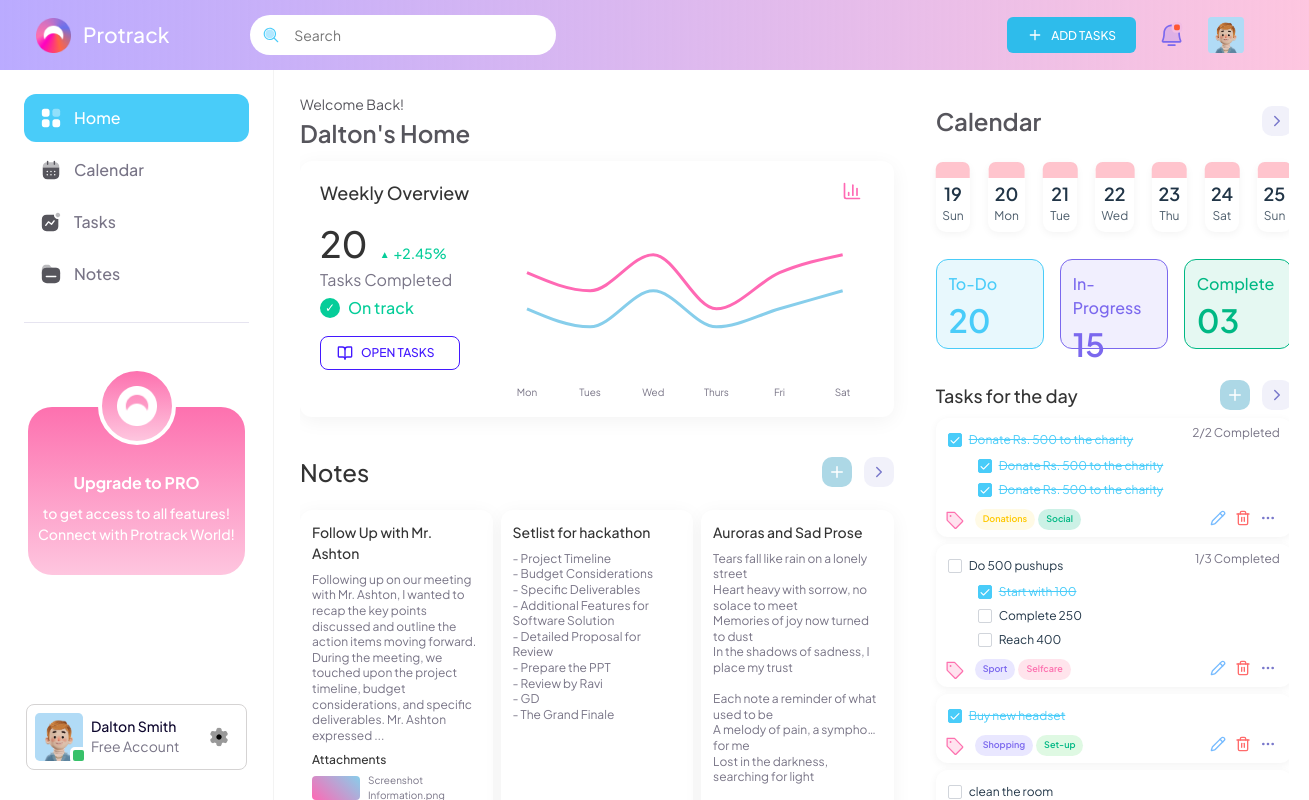
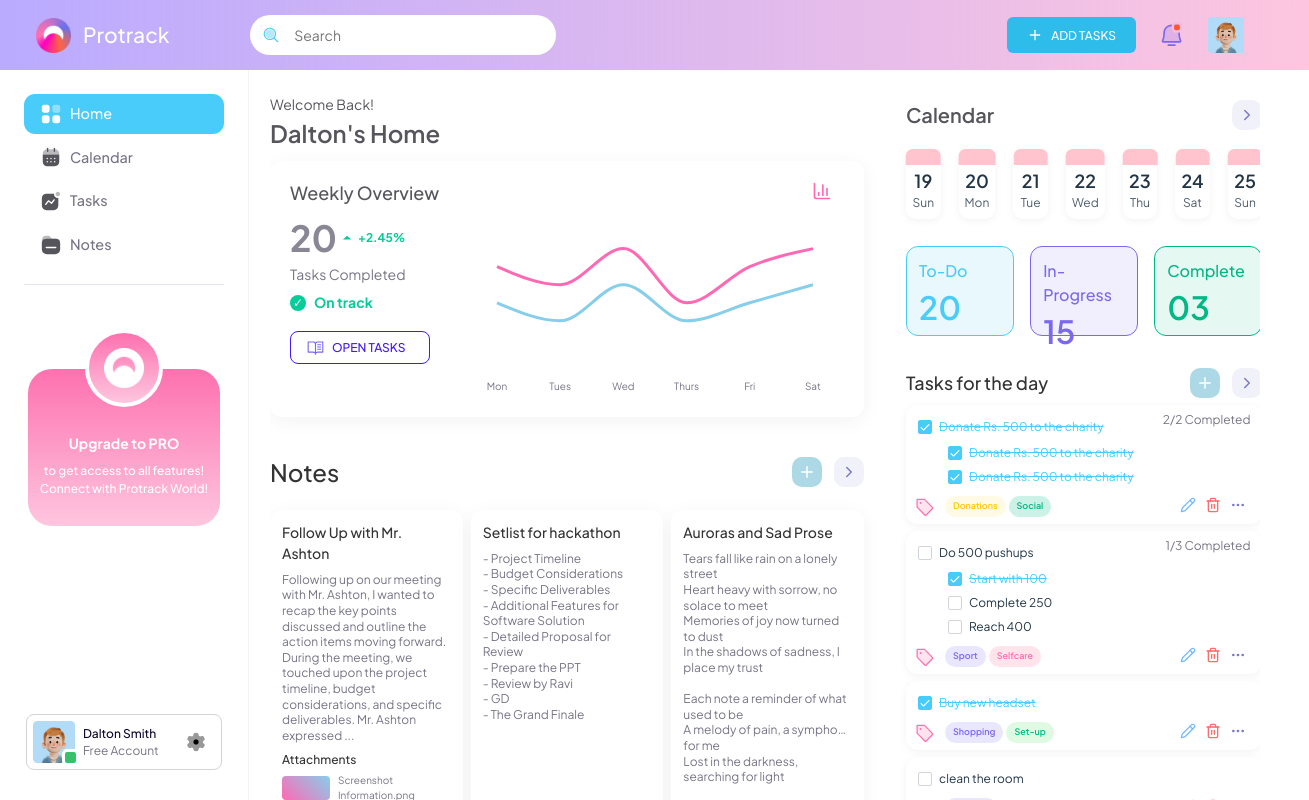
Before and after one commit to krithika7402/creative-nomads, a React (Vite) app: page / in a window 1280 px wide. Shown: the whole page, 1309 px wide, since content can reach past the window. Built offline with nearby package versions, Linux system fonts and the light colour scheme.

Commit message:
header and sidebar done

```diff
--- a/src/App.css
+++ b/src/App.css
@@ -13,7 +13,7 @@
 
 .main-content {
   flex: 1;
-  margin-left: 280px;
+  margin-left: 250px;
   overflow-y: auto;
   padding: 20px 20px 0 20px;
   margin-right: 0rem;
--- a/src/components/Calendar/Calendar.css
+++ b/src/components/Calendar/Calendar.css
@@ -14,7 +14,7 @@
 }
 
 .calendar-header h2 {
-  font-size: 24px;
+  font-size: 20px;
   font-weight: 600;
   color: #56555c;
 }
--- a/src/components/Sidebar/Sidebar.css
+++ b/src/components/Sidebar/Sidebar.css
@@ -1,5 +1,5 @@
 .sidebar {
-    width: 14.0625rem; /* 225px */
+    width: 200px;
     height: 100vh;
     background: white;
     padding: 0 1.5rem; /* 24px */
@@ -22,16 +22,16 @@
 .menu-item {
     display: flex;
     align-items: center;
-    padding: 0.75rem 1rem; /* 12px 16px */
-    gap: 0.75rem; /* 12px */
-    border-radius: 0.75rem; /* 12px */
+    padding: 0.55rem 1rem; /* 12px 16px */
+    gap: 8px;
+    border-radius: 0.7rem; /* 12px */
     cursor: pointer;
     color: #787486;
     transition: all 0.3s ease;
 }
 
 .menu-item span {
-    font-size: 1rem; /* 16px */
+    font-size: 0.9rem; /* 16px */
     font-weight: 500;
 }
 
@@ -51,7 +51,7 @@
 .sidebar-divider {
     height: 0.0625rem; /* 1px */
     background-color: #E6E4F0;
-    margin: 1.5rem 0; /* 24px 0 */
+    margin: 1.25rem 0; /* 24px 0 */
     width: 100%;
 }
 
--- a/src/components/UpgradeToPro/Upgrade.css
+++ b/src/components/UpgradeToPro/Upgrade.css
@@ -31,12 +31,12 @@
 
 .pro-header {
     margin-top: 48px;
-    font-size: 16px;
+    font-size: 14px;
     font-weight: 700;
 }
 
 .pro-paragraph {
     margin-top: 8px;
-    font-size: 14px;
+    font-size: 12px;
     font-weight: 500;
 }
--- a/src/components/UserProfileButton/UserProfileButton.css
+++ b/src/components/UserProfileButton/UserProfileButton.css
@@ -2,7 +2,7 @@
     display: flex;
     align-items: center;
     justify-content: space-between;
-    padding: 8px 8px;
+    padding: 6px 6px;
     background: white;
     border-radius: 8px;
     border: 1px solid #d5d3d3;
@@ -18,8 +18,8 @@
 
 .avatar-container {
     position: relative;
-    width: 48px;
-    height: 48px;
+    width: 42px;
+    height: 42px;
     border-radius: 10%;
     background-color: #B1DBF6;
 }
@@ -48,17 +48,17 @@
 }
 
 .user-details h4 {
-    font-size: 14px;
+    font-size: 12px;
     font-weight: 500;
     color: #0D062D;
     text-align: left;
     padding: 0;
-    line-height: 1.4;
+    line-height: 1.3s;
     margin: 0;
 }
 
 .user-details span {
-    font-size: 14px;
+    font-size: 12px;
     color: #787486;
     padding: 0;
     line-height: 1.4;
--- a/src/components/WeeklyOverview/WeeklyOverview.css
+++ b/src/components/WeeklyOverview/WeeklyOverview.css
@@ -11,18 +11,17 @@
 
 .home-welcome h1 {
   font-size: 2rem; /* 32px */
-  color: #333;
+  color: #56555c;
   font-weight: 500;
   margin: 0;
 }
 
 .weekly-overview-container {
   background: white;
-  /* width: 39rem; */
   height: 14.5rem;
-  border-radius: 0.75rem;  /* 12px */
-  padding: 0.75rem 1.5rem 0.75rem 1.25rem;  /* 12px 24px 12px 20px */
-  box-shadow: 0 0.25rem 1.25rem rgba(0, 0, 0, 0.05);  /* 0px 4px 20px */
+  border-radius: 0.75rem; /* 12px */
+  padding: 0.75rem 1.5rem 0.75rem 1.25rem; /* 12px 24px 12px 20px */
+  box-shadow: 0 0.25rem 1.25rem rgba(0, 0, 0, 0.05); /* 0px 4px 20px */
 }
 
 .header-section {
@@ -30,32 +29,32 @@
   justify-content: space-between;
   align-items: center;
   line-height: 1;
-  margin-bottom: 0.875rem;  /* 14px */
+  margin-bottom: 0.5rem; /* 14px */
 }
 
 .header-section h3 {
   font-weight: 500;
-  color: #333;
+  color: #56555c;
   margin: 0;
-  font-size: 1.125rem;  /* 18px */
+  font-size: 1.125rem; /* 18px */
 }
 
 .chart-button {
   background: none;
   border: none;
   cursor: pointer;
-  padding: 0.5rem;  /* 8px */
+  padding: 0.5rem; /* 8px */
 }
 
 .content-wrapper {
   display: flex;
-  height: calc(100% - 2.5rem);  /* 40px */
-  gap: 2.5rem;  /* 40px */
+  height: calc(100% - 2.5rem); /* 40px */
+  gap: 2.5rem; /* 40px */
 }
 
 .stats-section {
   flex: 0 0 auto;
-  width: 8.75rem;  /* 140px */
+  width: 8.75rem; /* 140px */
   display: flex;
   flex-direction: column;
   justify-content: space-between;
@@ -63,130 +62,116 @@
 
 .number-stats {
   display: flex;
-  align-items: baseline;
-  gap: 0.75rem;  /* 12px */
+  align-items: center;
+  gap: 0;
 }
 
 .number-stats h2 {
-  font-size: 2.25rem;  /* 36px */
+  font-size: 2.25rem; /* 36px */
   font-weight: 500;
-  color: #333;
-  margin: 0;
   line-height: 1;
-}
-
-.percentage-increase {
-  color: #4ade80;
-  font-size: 0.875rem;  /* 14px */
-  font-weight: 500;
-  display: flex;
-  align-items: center;
-  gap: 0.25rem;  /* 4px */
-}
-
-.triangle {
-  font-size: 0.625rem;  /* 10px */
-  display: inline-block;
-  line-height: 1;
-  margin-top: 0.125rem;  /* 2px */
-}
-
-.custom-tooltip {
-  padding: 0.25rem 0.75rem;  /* 4px 12px */
-  border-radius: 0.25rem;  /* 4px */
-  font-size: 0.875rem;  /* 14px */
-  font-weight: 500;
-}
-
-.number-stats h2 {
-  font-size: 2.25rem;  /* 36px */
-  font-weight: 500;
-  margin-bottom: 1.5rem;  /* 24px */
-  color: #333;
+  color: #888793;
+  font-weight: 700;
   margin: 0;
 }
 
 .percentage-increase {
-  color: #05CD99;
-  font-size: 0.875rem;  /* 14px */
+  color: #05cd99;
+  font-size: 12px;
+  font-weight: bold;
+  display: flex;
+  align-items: center;
+}
+
+.triangle {
+  font-size: 1rem; /* 10px */
+  display: inline-block;
+  line-height: 1;
+}
+
+.custom-tooltip {
+  padding: 0.25rem 0.75rem;
+  border-radius: 0.25rem;
+  font-size: 0.875rem;
   font-weight: 500;
 }
 
 .stats-label {
   display: block;
   color: #787486;
-  font-size: 1rem;  /* 16px */
+  font-size: 14px;
   line-height: 0;
 }
 
 .status {
   display: flex;
   align-items: center;
-  gap: 0.5rem;  /* 8px */
+  gap: 0.5rem; /* 8px */
 }
 
 .status-icon {
-  background: #05CD99;
+  background: #05cd99;
   color: white;
-  width: 1.25rem;  /* 20px */
-  height: 1.25rem;  /* 20px */
+  width: 1rem; /* 20px */
+  height: 1rem; /* 20px */
   border-radius: 50%;
   display: flex;
   align-items: center;
   justify-content: center;
-  font-size: 0.75rem;  /* 12px */
+  font-size: 0.75rem; /* 12px */
 }
 
 .status-text {
-  color: #05CD99;
-  font-weight: 500;
+  color: #05cd99;
+  font-weight: 700;
+  font-size: 14px;
 }
 
 .open-tasks-button {
   display: flex;
   align-items: center;
-  gap: 0.5rem;  /* 8px */
-  padding: 0.5rem 1rem;  /* 8px 16px */
-  border: 0.0625rem solid #4318ff;  /* 1px */
-  border-radius: 0.5rem;  /* 8px */
-  font-family: 'Plus Jakarta Sans', sans-serif;
+  gap: 0.5rem; /* 8px */
+  padding: 0.5rem 1rem; /* 8px 16px */
+  border: 0.0625rem solid #4318ff; /* 1px */
+  border-radius: 0.5rem; /* 8px */
+  font-family: "Plus Jakarta Sans", sans-serif;
   background: none;
   color: #4318ff;
-  font-size: 0.75rem;  /* 12px */
+  font-size: 0.75rem; /* 12px */
   font-weight: 500;
   cursor: pointer;
-  margin-bottom: 3rem;  /* 48px */
+  margin-bottom: 3rem; /* 48px */
 }
 
 .chart-section {
   flex: 1;
   min-width: 0;
   height: 100%;
-  padding: 0 0.75rem;  /* 0 12px */
+  padding: 0 0.75rem; /* 0 12px */
 }
 
 .custom-tooltip {
   background: white;
-  border-radius: 0.5rem;  /* 8px */
-  padding: 0.5rem 0.75rem;  /* 8px 12px */
-  box-shadow: 0 0.25rem 1.25rem rgba(0, 0, 0, 0.1);  /* 0px 4px 20px */
+  border-radius: 0.5rem; /* 8px */
+  padding: 0.5rem 0.75rem; /* 8px 12px */
+  box-shadow: 0 0.25rem 1.25rem rgba(0, 0, 0, 0.1); /* 0px 4px 20px */
   text-align: center;
 }
 
 .custom-tooltip div:first-child {
   color: #ff69b4;
   font-weight: 500;
-  font-size: 0.875rem;  /* 14px */
+  font-size: 0.875rem; /* 14px */
 }
 
 .custom-tooltip div:last-child {
   color: #87ceeb;
   font-weight: 500;
-  font-size: 0.875rem;  /* 14px */
+  font-size: 0.875rem; /* 14px */
 }
 
 .recharts-responsive-container {
-  margin-top: 1.25rem;  /* 20px */
+  margin-top: 1.25rem; /* 20px */
 }
 
 .recharts-cartesian-grid-horizontal line {
@@ -199,5 +184,5 @@
 }
 
 .footer {
-  border-top: 0.0625rem solid #f5f5f5;  /* 1px */
+  border-top: 0.0625rem solid #f5f5f5; /* 1px */
 }
--- a/src/components/WeeklyOverview/WeeklyOverview.jsx
+++ b/src/components/WeeklyOverview/WeeklyOverview.jsx
@@ -1,4 +1,4 @@
-import { BookOpen, BarChart3 } from "lucide-react";
+import { BarChart3 } from "lucide-react";
 import {
   LineChart,
   Line,
@@ -9,6 +9,8 @@ import {
   Tooltip,
 } from "recharts";
 import "./WeeklyOverview.css";
+import arrow from "../../assets/arrow.svg";
+import book from "../../assets/book.svg";
 
 const WeeklyOverview = () => {
   const data = [
@@ -20,7 +22,8 @@ const WeeklyOverview = () => {
     { name: "Sat", line1: 35, line2: 25 },
   ];
 
-  return (<>
+  return (
+    <>
       <div className="weekly-overview-container">
         <div className="header-section">
           <h3>Weekly Overview</h3>
@@ -34,7 +37,7 @@ const WeeklyOverview = () => {
             <div className="number-stats">
               <h2>20</h2>
               <span className="percentage-increase">
-                <span className="triangle">▲</span>
+                <img src={arrow} alt="triangle" />
                 +2.45%
               </span>
             </div>
@@ -46,7 +49,7 @@ const WeeklyOverview = () => {
             </div>
 
             <button className="open-tasks-button">
-              <BookOpen size={16} />
+              <img src={book} alt="book"/>
               <span>OPEN TASKS</span>
             </button>
           </div>
```
Also changed, not shown: src/assets/arrow.svg (added), src/assets/book.svg (added). Lines whose indentation alone changed are shown as unchanged.
